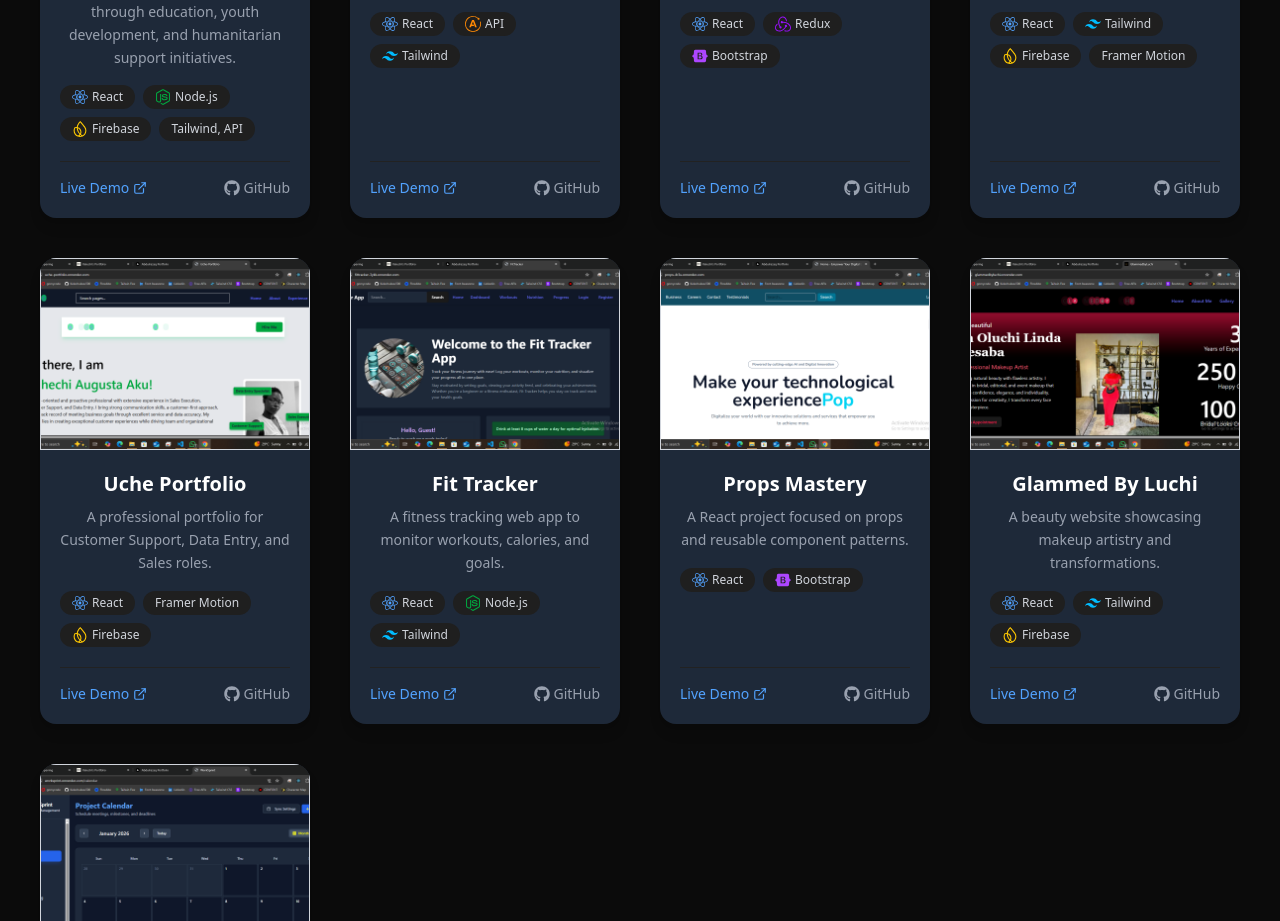
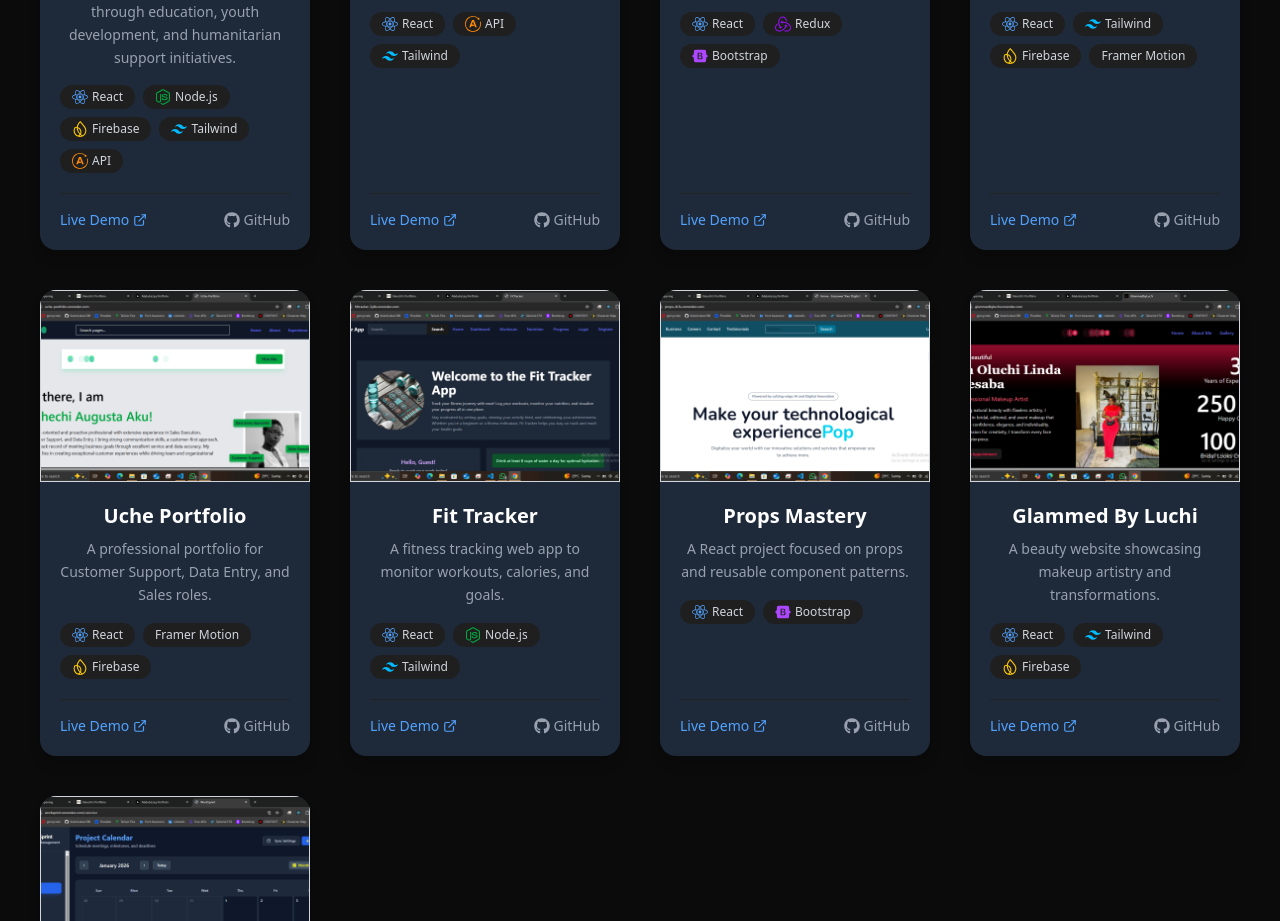
Before and after one commit to Kelechukwu500/My-Portfolio, a React (Vite) app: page / in a window 1280 px wide. Shown: the part 2181-3102 px from the top of the page. Built offline with nearby package versions, Linux system fonts and the light colour scheme; a web font is replaced by a local one.

Commit message:
update: [updated the Hero file]

```diff
--- a/src/Components/Hero/Hero.jsx
+++ b/src/Components/Hero/Hero.jsx
@@ -262,7 +262,7 @@ const Hero = () => {
                   desc: "A nonprofit organization dedicated to empowering communities through education, youth development, and humanitarian support initiatives.",
                   live: "https://parker-foundation.onrender.com",
                   github: "https://github.com/Kelechukwu500",
-                  stack: ["React", "Node.js", "Firebase", "Tailwind, API"],
+                  stack: ["React", "Node.js", "Firebase", "Tailwind", "API"],
                   image: Parker,
                 },
 
```
